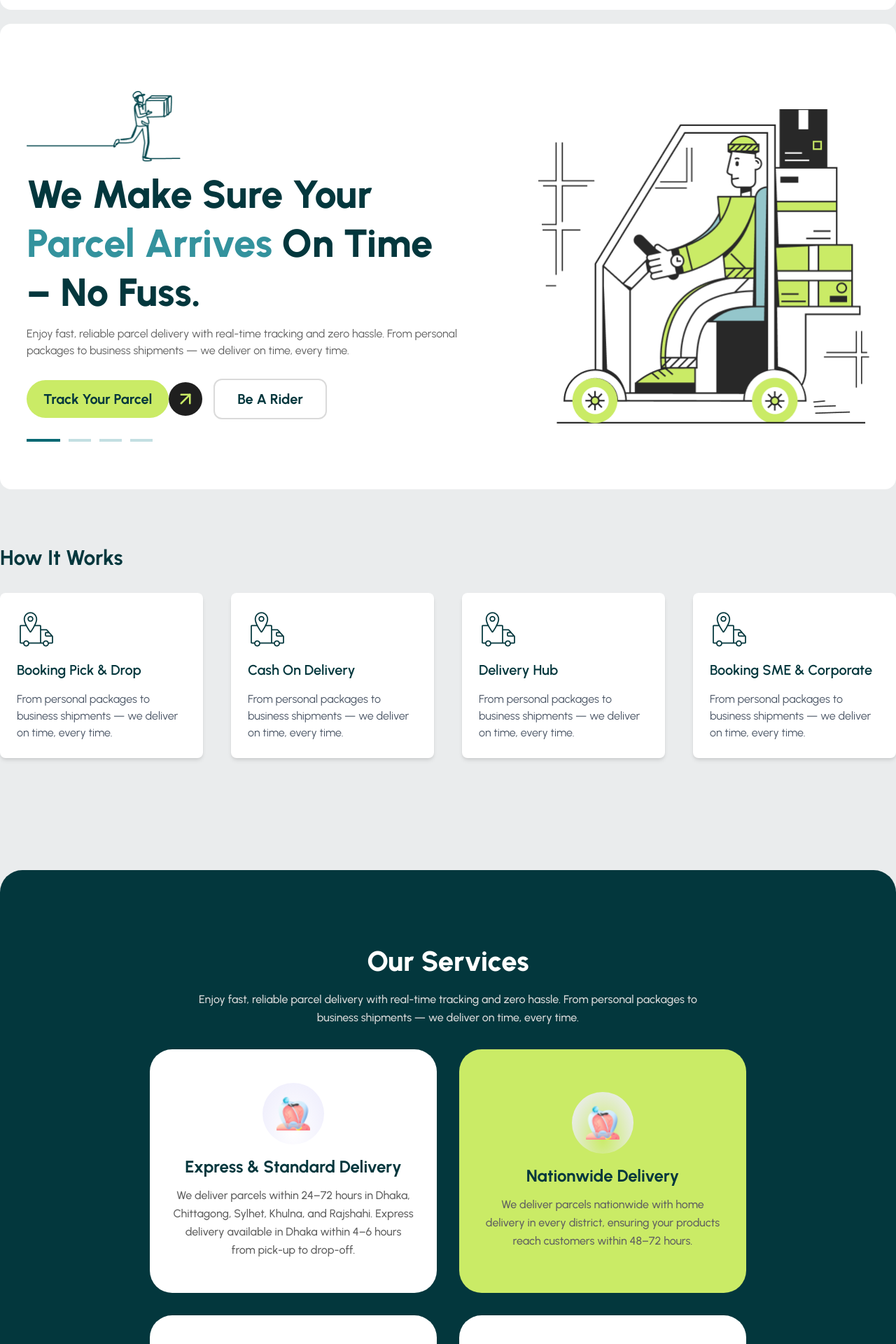
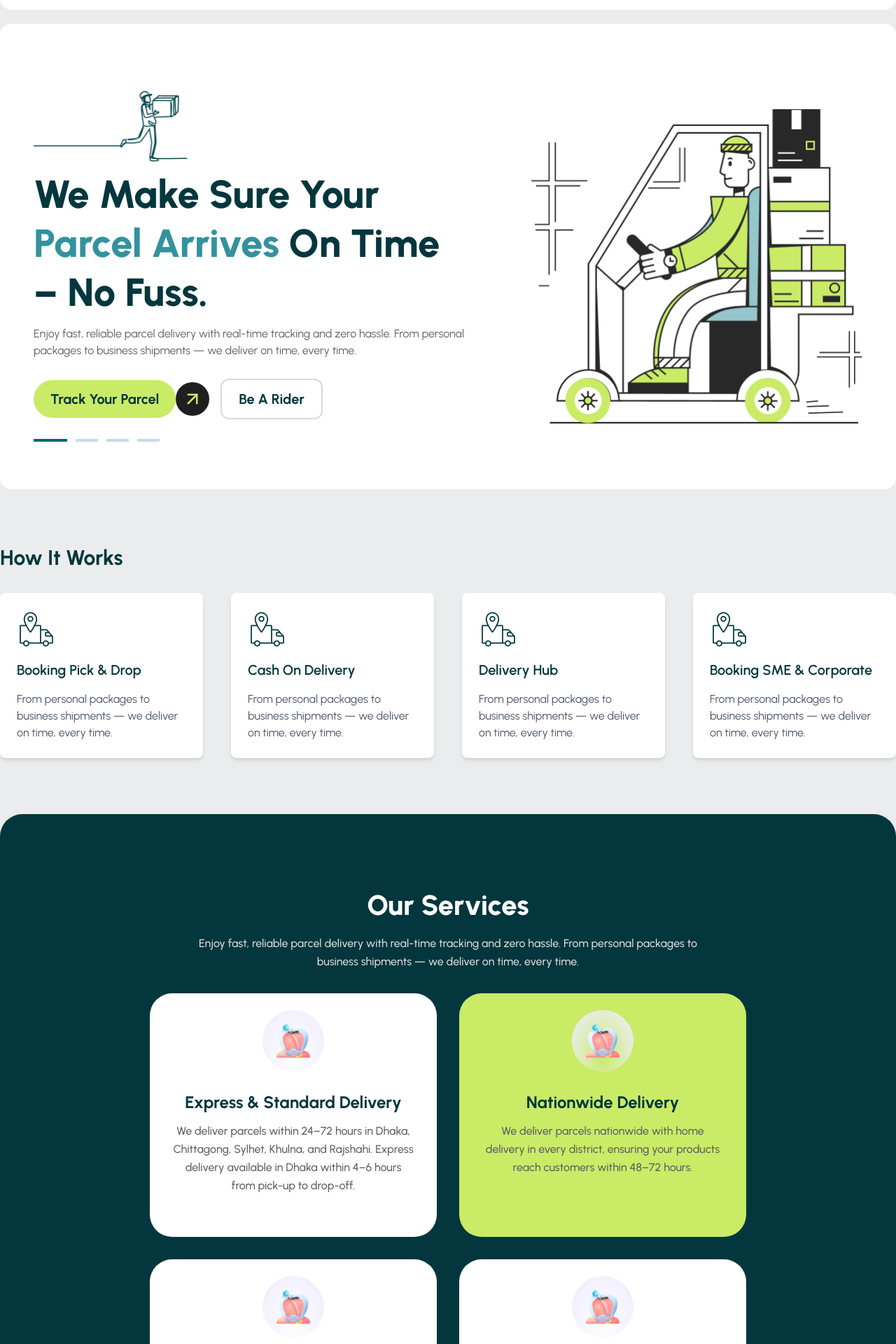
Before and after one commit to coderyeasin/zap-shift, a React (Vite) app: page / in a window 1280 px wide. Shown: the part 96-2016 px from the top of the page at 70% size. Built offline with nearby package versions, Linux system fonts and the light colour scheme.

Commit message:
done-issues

```diff
--- a/src/Components/Header/Navbar.tsx
+++ b/src/Components/Header/Navbar.tsx
@@ -32,11 +32,13 @@ const Navbar = () => {
           <CustomButton
             text="Sign In"
             className="text-gray border-2 border-light-gray rounded-xl"
+            type="button"
           />
           <div className="flex items-center">
             <CustomButton
               text="Sign Up"
               className="bg-primary text-dark rounded-xl"
+              type="button"
             />
             <CircleButton />
           </div>
--- a/src/Components/HeroSection/HeroSection.tsx
+++ b/src/Components/HeroSection/HeroSection.tsx
@@ -2,11 +2,12 @@ import Container from "../Layout/Container";
 import Hero from "../../assets/courier.png";
 import Parcel from "../../assets/parcel.png";
 import CircleButton from "../../Shared/CircleButton";
+import CustomButton from "../../Shared/CustomButton";
 const HeroSection = () => {
   return (
     <section className="">
       <Container className="bg-white py-24 rounded-2xl w-full h-166.25">
-        <div className="flex justify-around items-center gap-10 flex-col lg:flex-row">
+        <div className="flex justify-around items-center gap-10 lg:gap-0 flex-col lg:flex-row">
           {/* Left Content */}
           <div className="max-w-6/12 mx-auto text-center lg:text-left space-y-3">
             <div>
@@ -26,15 +27,19 @@ const HeroSection = () => {
 
             <div className="flex gap-4 my-7">
               <div className="flex items-center">
-                <button className="bg-primary px-6 py-3 rounded-full font-bold text-[20px] hover:opacity-90 transition">
-                  Track Your Parcel
-                </button>
+                <CustomButton
+                  text="Track Your Parcel"
+                  className="bg-primary rounded-full"
+                  type="button"
+                />
+
                 <CircleButton />
               </div>
-
-              <button className="px-8 py-3 border-2 border-light-gray rounded-xl hover:opacity-90 cursor-pointer font-bold text-[20px] hover:bg-gray-50 transition">
-                Be A Rider
-              </button>
+              <CustomButton
+                text="Be A Rider"
+                className="border-2 border-light-gray rounded-xl "
+                type="button"
+              />
             </div>
             <div className="flex items-center gap-3">
               <p className="border-b-4 border-[#056873] w-12"></p>
--- a/src/Components/Services/Services.tsx
+++ b/src/Components/Services/Services.tsx
@@ -2,13 +2,13 @@ import { serviceCards } from "../../Custom/serviceCards";
 
 const Services = () => {
   return (
-    <section className="container mx-auto w-full  py-20">
-      <div className="h-[1064px]  bg-text-primary rounded-[32px] py-[80px] px-[100px]">
+    <section className="container mx-auto w-full  pb-20">
+      <div className="h-266  bg-text-primary rounded-4xl py-20 px-25">
         <div className="text-center text-white py-5">
           <h3 className="text-[40px] font-extrabold text-white">
             Our Services
           </h3>
-          <p className="font-medium text-light-gray my-3 leading-[26px]">
+          <p className="font-medium text-light-gray my-3 leading-6.5">
             Enjoy fast, reliable parcel delivery with real-time tracking and
             zero hassle. From personal packages to <br /> business shipments —
             we deliver on time, every time.
@@ -21,17 +21,17 @@ const Services = () => {
               key={card.id}
               className={`
                 ${card.id === 2 ? "bg-primary " : "bg-white"}
-                  w-[410px] h-[348px] rounded-[32px] px-[32px] py-[24px] flex flex-col justify-center items-center gap-4
+                  w-102.5 h-87 rounded-4xl px-8 py-6 flex flex-col justify-start items-center gap-4 space-y-3
               `}
             >
-              <div className="w-[88px] h-[88px] rounded-full bg-radial-[at_50%_75%] from-[#EEEDFC]/0 to-[#EEEDFC] to-90% flex justify-center items-center">
+              <div className="w-22 h-22 rounded-full bg-radial-[at_50%_75%] from-[#EEEDFC]/0 to-[#EEEDFC] to-90% flex justify-center items-center">
                 <img src={card.icon} alt={card.title} className="w-12 h-12" />
               </div>
               <div className="text-center space-y-3">
                 <h4 className="text-2xl font-bold text-text-primary">
                   {card.title}
                 </h4>
-                <p className="text-gray font-medium leading-[26px]">
+                <p className="text-gray text-center font-medium leading-6.5">
                   {card.description}
                 </p>
               </div>
```
